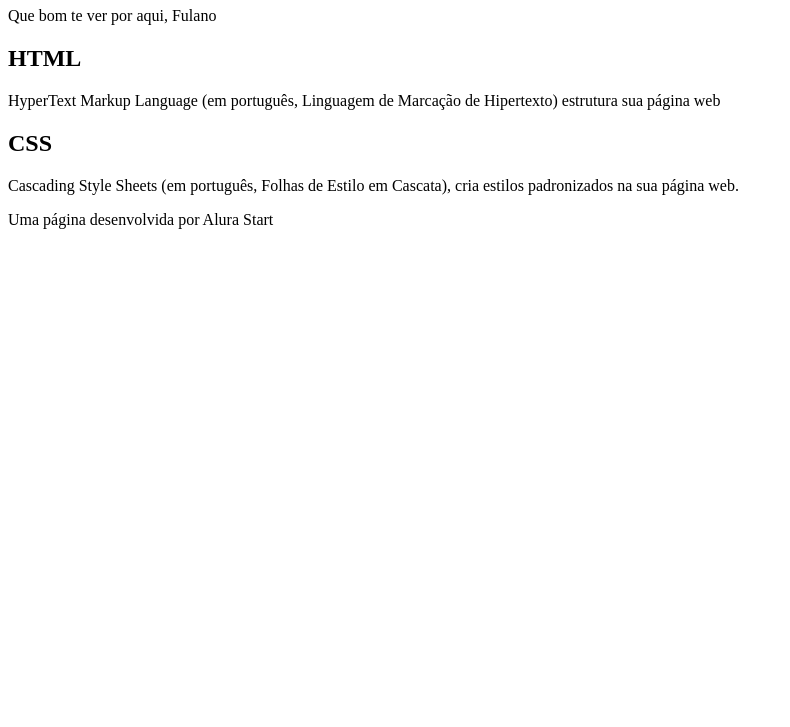
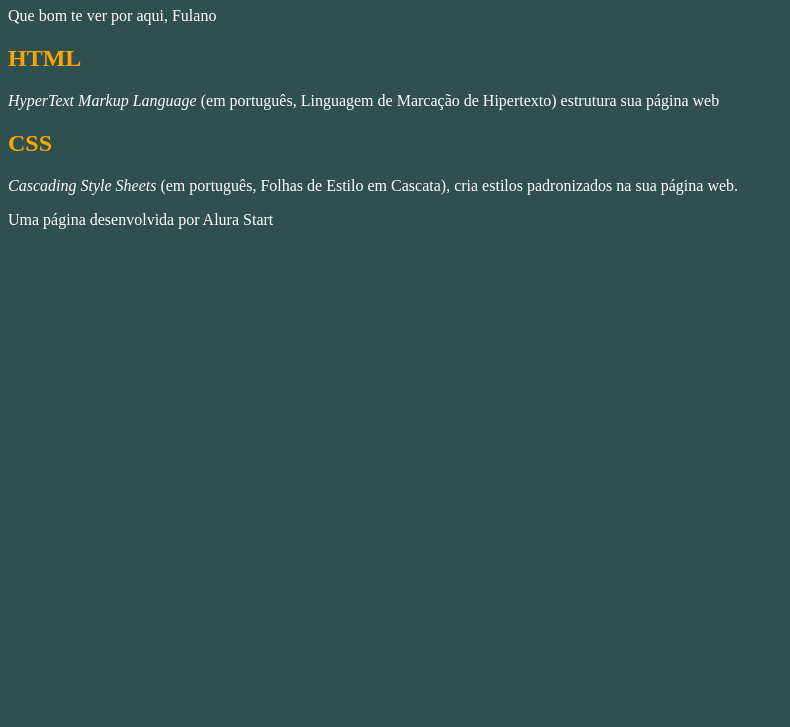
Before and after one commit to willianbobelapr/program-oHN, a plain HTML site: page index.html in a window 1280 px wide. Shown: the part 73-800 px from the top of the page, without its empty margins (0-790 px from the left). Drawn offline with Linux system fonts and the light colour scheme.

Commit message:
fix error index

```diff
--- a/index.html
+++ b/index.html
@@ -10,6 +10,8 @@
     <!-- Configura a viewport para responsividade -->
     <title>Hello World</title>
     <!-- Define o título da página que aparece na aba do navegador -->
+    <link rel="stylesheet" href="style.css">
+    <!-- Link para o arquivo CSS -->
 </head>
 <body>
     <!-- Corpo do documento - conteúdo visível da página -->
```
